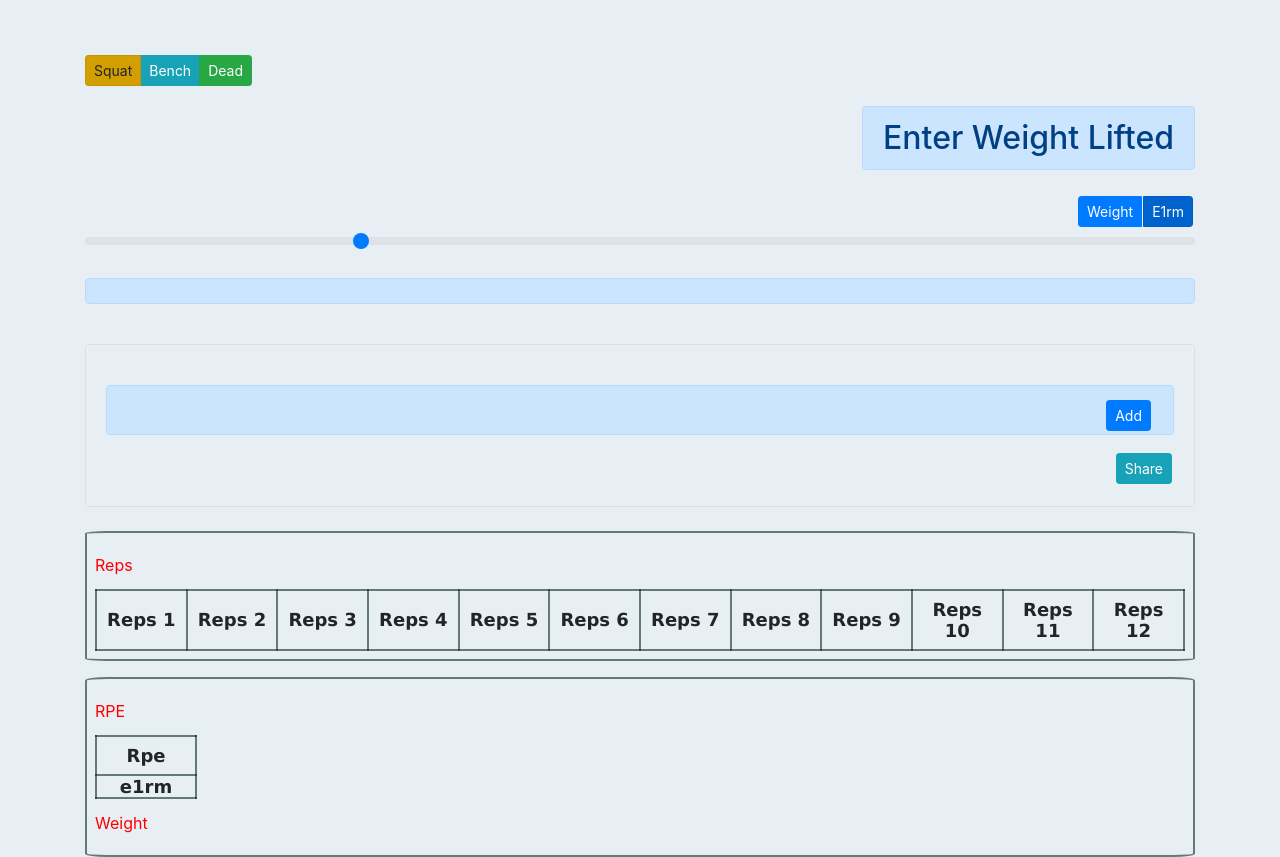
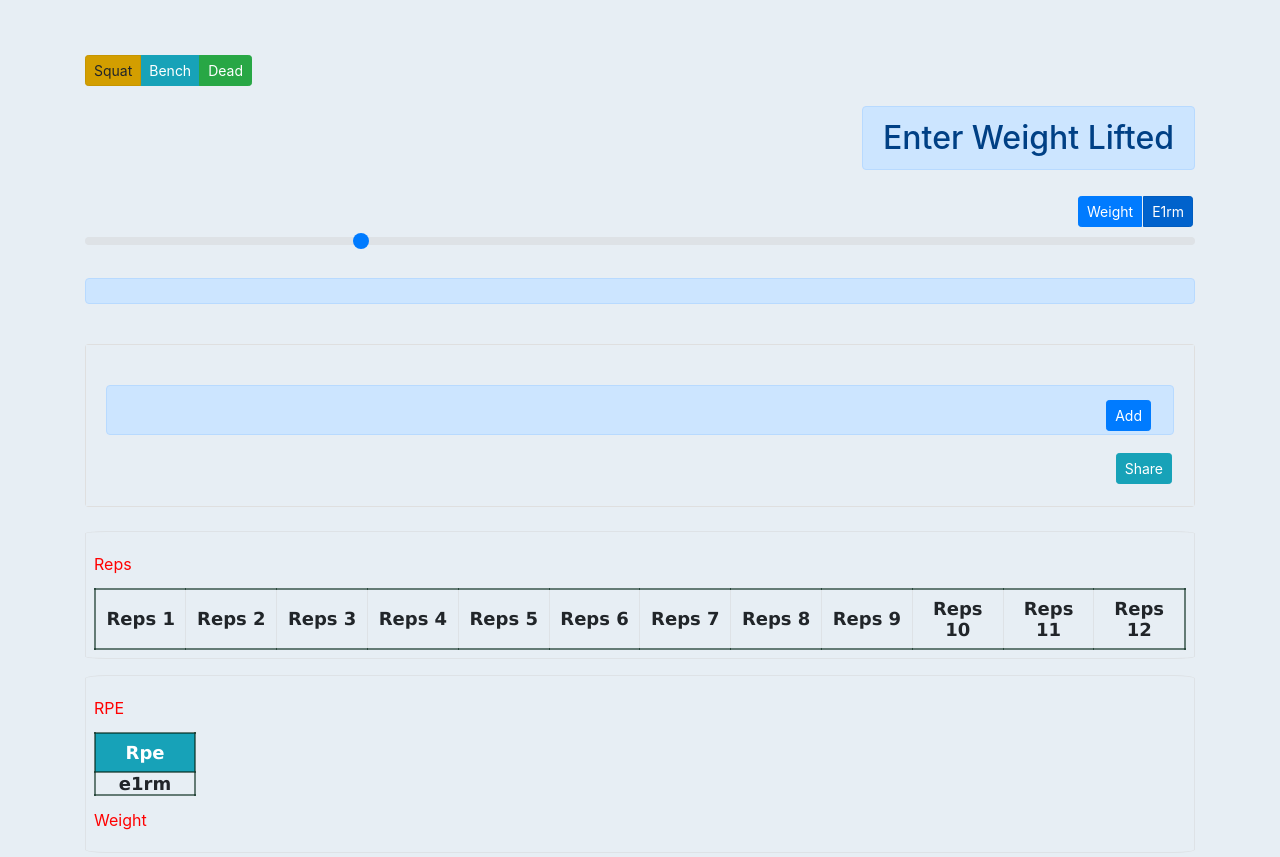
Before and after one commit to BlindLemonLipschitz/RPE, a plain HTML site: page index.html in a window 1280 px wide. Drawn offline with nearby package versions, Linux system fonts and the light colour scheme.

Commit message:
add bootstrap bordered table class

```diff
--- a/index.html
+++ b/index.html
@@ -78,20 +78,20 @@
 
 
 
-        <table class="table-responsive" id="rpe">
+        <table class="table-responsive table-bordered" id="rpe">
             <caption>Reps</caption>
             <tr id="myTr">
             </tr>
         </table>
         <!-- <input type="button" onclick="CreateTableFromJSON()" value="Create Table From JSON" /> -->
         <p id="showData"></p>
-        <table class="table-responsive" id="results">
+        <table class="table-responsive table-bordered" id="results">
             <caption>RPE</caption>
             <caption id='weigthCap'>Weight</caption>
             <tr id="r">
-                <th>Rpe</th>
+                <th id='rowHead'>Rpe</th>
             </tr>
-            <tr id="percent">
+            <tr id='percent'>
 
                 <th>Percent</th>
             </tr>
--- a/scripts/main.js
+++ b/scripts/main.js
@@ -243,7 +243,7 @@ navigator.share(message);
 }
 // var tab = document.getElementById("rpe");
 function CreateTableFromJSON() {
-    // var indexNumber = ''
+     var indexNumber = ''
     let headings = Object.keys(rpe_chart);
     headings.forEach((el) => {
         indexNumber = el;
@@ -270,6 +270,7 @@ function CreateTableFromJSON() {
         //user clicks a Rep table cell
         headRep.addEventListener("click", function actions() {
             var resultCell = document.querySelectorAll('#resultCell');
+            // var resultCell = document.querySelectorAll('.weightCell');
             if (resultCell) { resultCell.forEach(el => el.remove()) };
             for (let [key, value] of Object.entries(rpe_chart[el])) {
                 let dRpe = document.createElement("TD");
--- a/styles/style.css
+++ b/styles/style.css
@@ -84,3 +84,7 @@
         }
         .buttons { display: block; text-align: right; }
 .buttons .btn { float: none; }
+th#rowHead, tr#rowHead {
+    background-color: #17a2b8;
+    color: white;
+}
```
